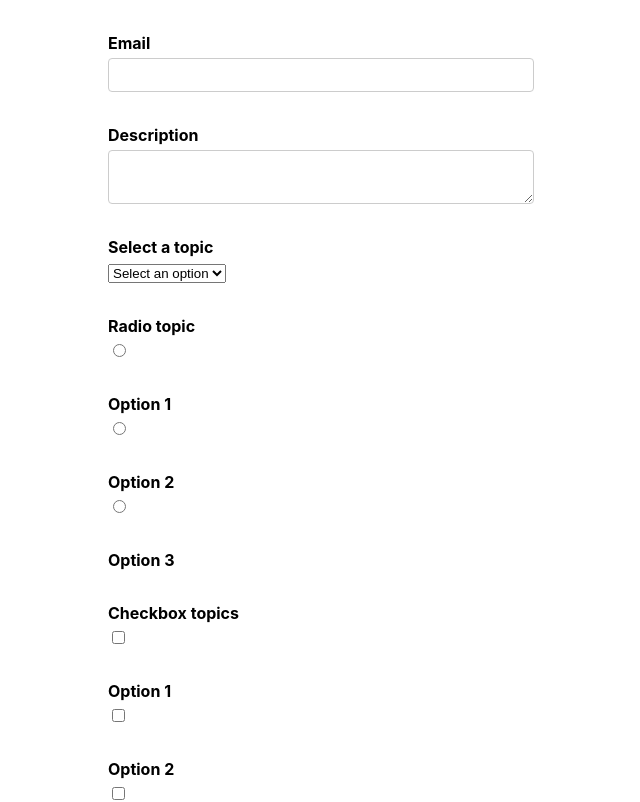
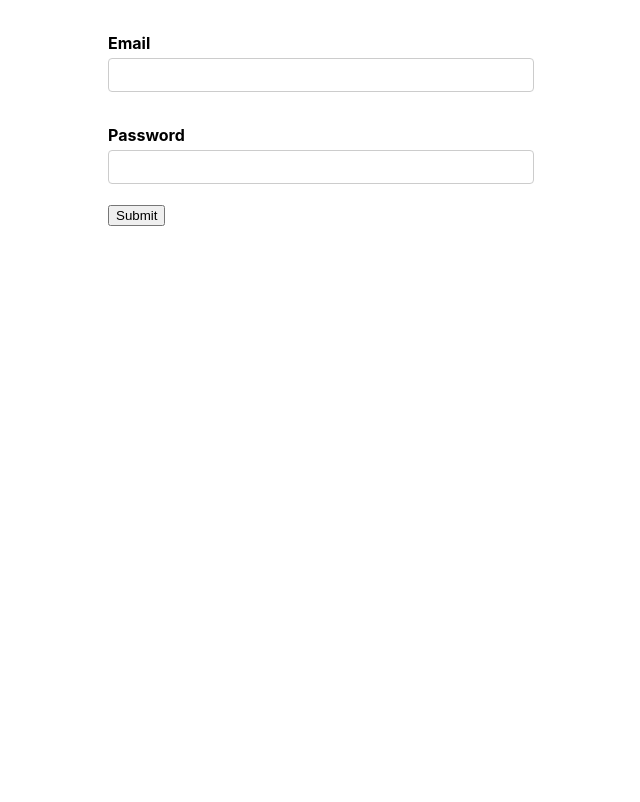
Before and after one commit to CaroTodt/React-Formik, a React (Create React App) app in the folder demo-formik-react/: page / in a window 1280 px wide. Shown: the top 802 px of the page, without its empty margins (319-959 px from the left). Built offline with nearby package versions, Linux system fonts and the light colour scheme.

Commit message:
LoginForm add of the course

```diff
--- a/demo-formik-react/src/App.css
+++ b/demo-formik-react/src/App.css
@@ -12,6 +12,7 @@
 
 input[type='text'],
 input[type='email'],
+input[type='password'],
 textarea{
   display:block;
   width:400px;
--- a/demo-formik-react/src/App.js
+++ b/demo-formik-react/src/App.js
@@ -1,12 +1,14 @@
 
 import './App.css';
 // import YoutubeForm from './components/YoutubeForm';
-import FormikContainer from './components/FormikContainer';
+// import FormikContainer from './components/FormikContainer';
+import LoginForm from './components/LoginForm';
 
 function App() {
   return (
     <div className="App">
-      <FormikContainer/>
+      <LoginForm/>
+      {/* <FormikContainer/> */}
      {/* <YoutubeForm/> */}
     </div>
   );
--- /dev/null
+++ b/demo-formik-react/src/components/LoginForm.js
@@ -0,0 +1,36 @@
+import React from 'react'
+import { Formik, Form } from 'formik'
+import * as Yup from 'yup'
+import FormikControl from './FormikControl'
+
+function LoginForm() {
+    const initialValues = {
+        email:'',
+        password:''
+
+    }
+    const validationSchema=Yup.object({
+        email: Yup.string().email('Invalid email format').required('Required'),
+        password:Yup.string().required('Required')
+    })
+
+    const onSubmit = values =>{
+        console.log('Form data',values)
+    }
+    return (
+        <Formik initialValues={initialValues} validationSchema={validationSchema} onSubmit={onSubmit}>
+        {
+            formik => (
+                <Form>
+                    <FormikControl control='input' type='email' label='Email' name='email' />
+                    <FormikControl control='input' type='password' label='Password' name='password' />
+                    <button type='submit' disabled={!formik.isValid}>Submit</button>
+                </Form>
+            )
+
+        }
+    </Formik>
+    )
+}
+
+export default LoginForm
```
